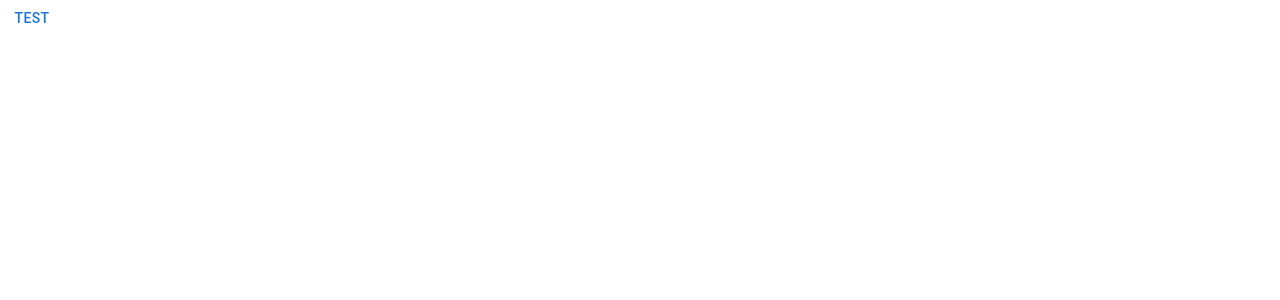
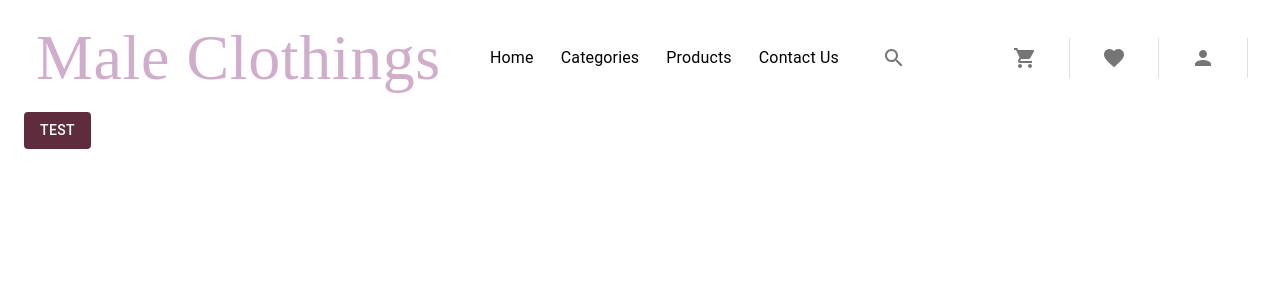
Before and after one commit to Emmanuelugbotor/pem-ecommerce, a React (Create React App) app in the folder frontend/: page / in a window 1280 px wide. Shown: the top 300 px of the page. Built offline with nearby package versions, Linux system fonts and the light colour scheme; a web font is replaced by a local one.

Commit message:
New Commits

```diff
--- a/frontend/package.json
+++ b/frontend/package.json
@@ -5,6 +5,8 @@
   "dependencies": {
     "@emotion/react": "^11.11.1",
     "@emotion/styled": "^11.11.0",
+    "@fontsource/montez": "^5.0.17",
+    "@mui/icons-material": "^5.14.19",
     "@mui/material": "^5.14.20",
     "@testing-library/jest-dom": "^5.17.0",
     "@testing-library/react": "^13.4.0",
--- a/frontend/src/App.js
+++ b/frontend/src/App.js
@@ -1,15 +1,32 @@
-import { Button } from '@mui/material'
-import { useEffect } from 'react';
+import { ThemeProvider } from '@mui/system'
+import { Button, Container } from '@mui/material'
+import { useEffect } from 'react'
+import theme from './styles/theme'
+
+// COMPONENETS
+import Appbar from './Components/Appbar'
 
 function App() {
 
   useEffect(() => {
     document.title = 'Ecommerce Home'
-  })
+  }, [])
+
   return (
-    <div className="App">
-      <Button>Test</Button>
-    </div>
+    <ThemeProvider theme={theme}>
+      <Container maxWidth='xl' sx={{background: '#fff'}}>
+        <Appbar/>
+        {/* Appbar
+            Banner
+            Promotions
+            Title
+            Products
+            Footer
+            Searchbox
+            Appdrawer */}
+        <Button variant='contained'>Test</Button>
+      </Container>
+    </ThemeProvider>
   );
 }
 
```
Also changed, not shown: 1 other file (tests, documents, lock files or other folders).
